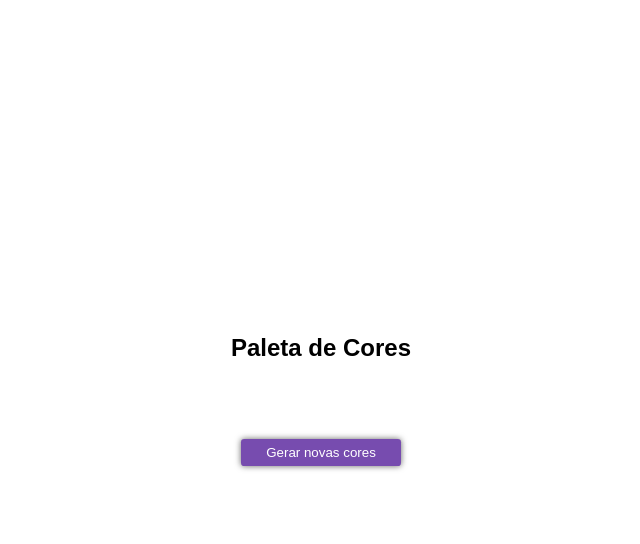
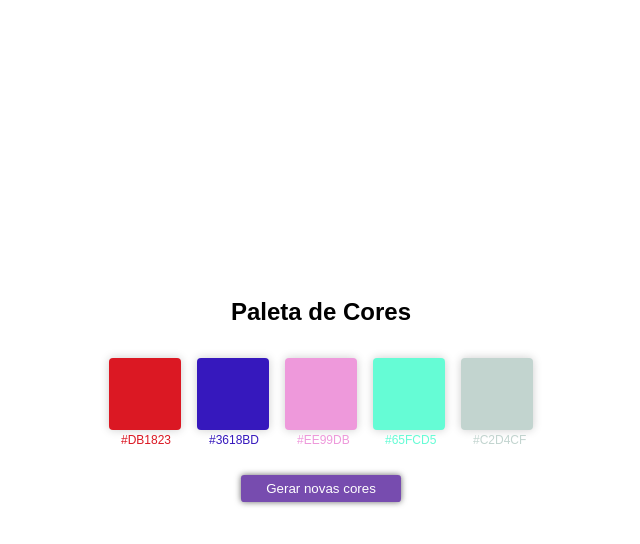
Before and after one commit to gustavosrosa/gerador-de-paleta-de-cores, a plain HTML site: page index.html in a window 1280 px wide. Both pictures are taken after a click on the button "Gerar novas cores". Shown: the whole page, without its empty margins (319-959 px from the left). Drawn offline with Linux system fonts and the light colour scheme.

Commit message:
GRPC: FEAT: Estrutura paleta de cores realizada

```diff
--- a/index.html
+++ b/index.html
@@ -13,7 +13,7 @@
         <section class="colors">
 
         </section>
-        <button>Gerar novas cores</button>
+        <button id="gen-button">Gerar novas cores</button>
     </section>
 </body>
 </html>
--- a/js/script.js
+++ b/js/script.js
@@ -0,0 +1,34 @@
+const genButton = document.querySelector("#gen-button");
+const colors = document.querySelector(".colors");
+
+function generateColors() {
+    colors.innerHTML = "";
+
+    for (let index = 0; index < 5; index++) {
+        setColors();
+    }
+}
+
+function generateColor() {
+    const options = "0123456789ABCDEF";
+    let hex = "#";
+
+    for (let index = 0; index < 6; index++) {
+        hex += options[Math.floor(Math.random() * 16)];
+    }
+
+    return hex;
+}
+
+function setColors() {
+    let selectedColor = generateColor();
+    const colorShow = document.createElement("div");
+    colorShow.style.backgroundColor = selectedColor;
+    const colorShowText = document.createElement("p");
+    colorShowText.style.color = selectedColor;
+    colorShowText.textContent = selectedColor;
+    colorShow.appendChild(colorShowText);
+    colors.appendChild(colorShow);
+}
+
+genButton.addEventListener("click", () => generateColors());
```
